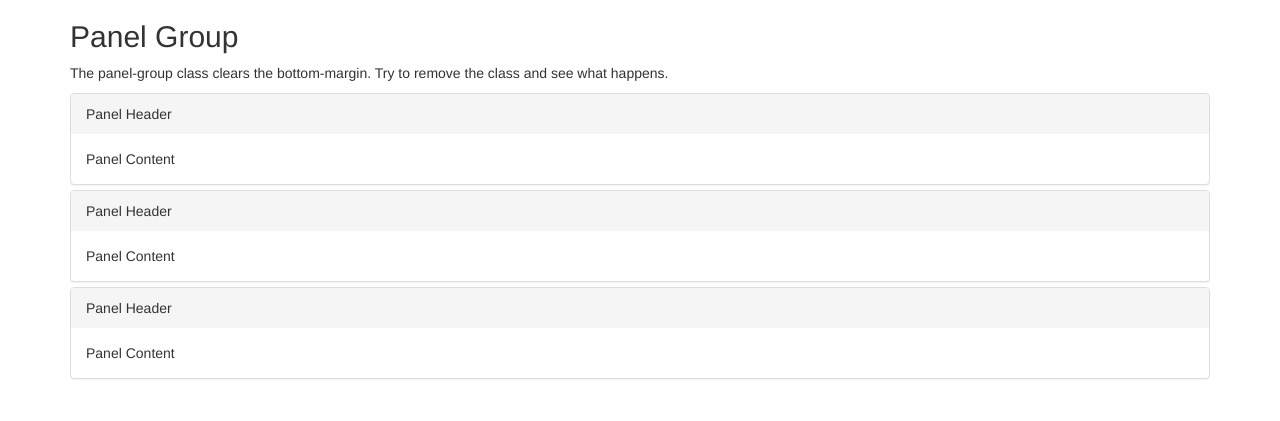
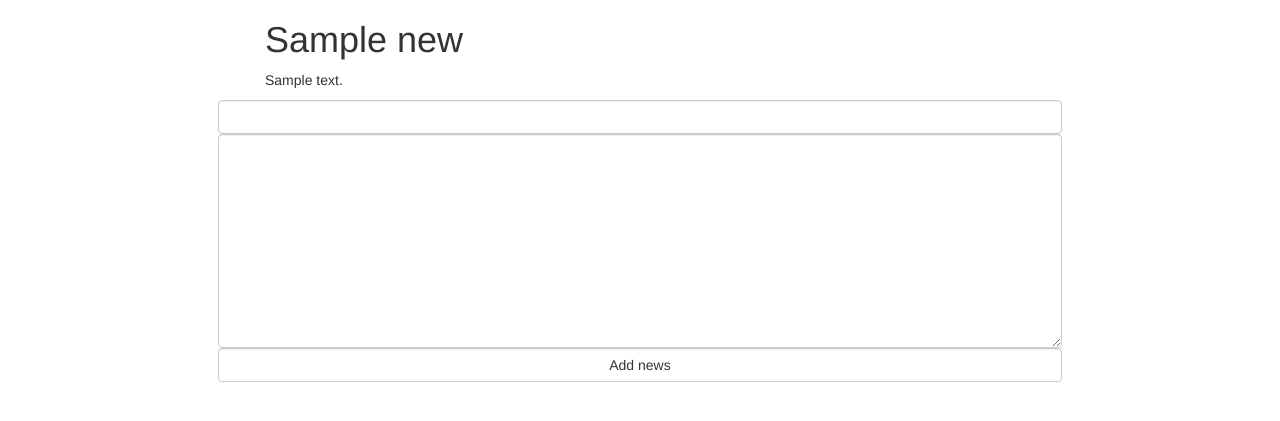
Before and after one commit to Panibrat/php-start-webshop, a PHP site: the page made by views/news/index.php in a window 1280 px wide. Shown: the top 421 px of the page. Run offline with PHP 8.4, Linux system fonts and the light colour scheme; the template is opened without the code that fills it: most values are stand-ins (such as "Sample title", 1, 10 or a date in 2020).

Commit message:
add news

```diff
--- a/config/routes.php
+++ b/config/routes.php
@@ -1,6 +1,7 @@
 <?php
 
 return array (
+    'news/add' => 'news/addnews',
     'test' => 'product/test',
     'news/([0-9]+)' => 'news/view/$1',
     'news' => 'news/index',
--- a/views/news/index.php
+++ b/views/news/index.php
@@ -11,23 +11,35 @@
 <body>
 
 <div class="container">
-  <h2>Panel Group</h2>
-  <p>The panel-group class clears the bottom-margin. Try to remove the class and see what happens.</p>
-  <div class="panel-group">
-    <div class="panel panel-default">
-      <div class="panel-heading">Panel Header</div>
-      <div class="panel-body">Panel Content</div>
+
+  <div class="row">
+
+      <?php
+      foreach($newsList as $news){ ?>
+<!--    news start  -->
+    <div class="col-md-8 col-md-offset-2">
+      <h1><?php echo $news['title']; ?></h1>
+      <p><?php echo $news['short_content']; ?></p>
     </div>
-    <div class="panel panel-default">
-      <div class="panel-heading">Panel Header</div>
-      <div class="panel-body">Panel Content</div>
-    </div>
-    <div class="panel panel-default">
-      <div class="panel-heading">Panel Header</div>
-      <div class="panel-body">Panel Content</div>
-    </div>
+      <?php } ?>
+<!--    news end    -->
+
   </div>
 </div>
+     <!-- ШАБЛОН ДОБАВЛЕНИЯ НОВОСТИ  (ФОРМА ОТПРАВКИ)-->
+
+<!--add news start-->
+  <div class="row">
+    <form method="POST" class="form-group" action="add">
+      <div class="col-md-8 col-md-offset-2">
+        <input type="text" class="form-control" name="title">
+        <textarea name="post" id="" cols="30" rows="10" class="form-control"></textarea>
+        <button class="btn btn-default form-control">Add news</button>
+      </div>
+    </form>
+  </div>
+<!--add news  end -->
+
 
 </body>
 </html>
```
Also changed, not shown: components/Router.php (+4 -4 lines), controllers/NewsController.php (+13 -0 lines), controllers/ProductController.php (+8 -1 lines), models/News.php (+11 -0 lines).
